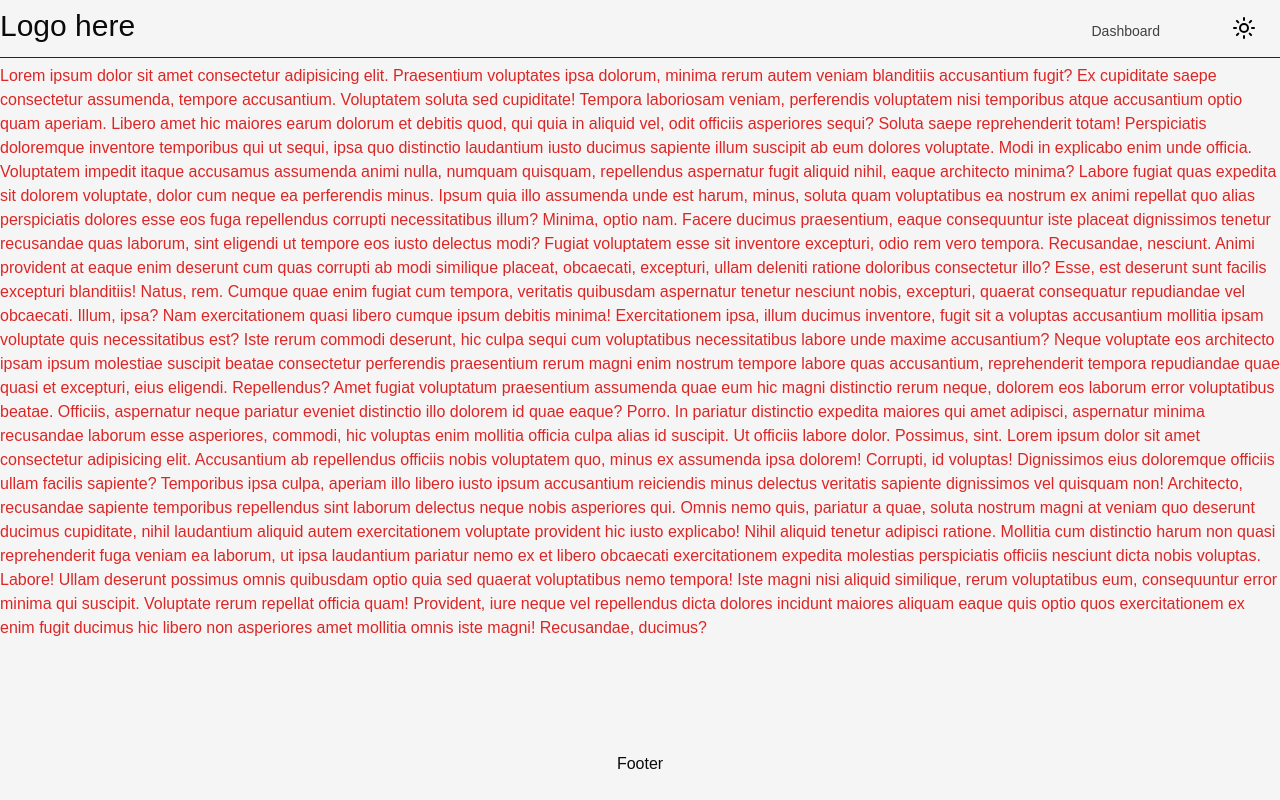
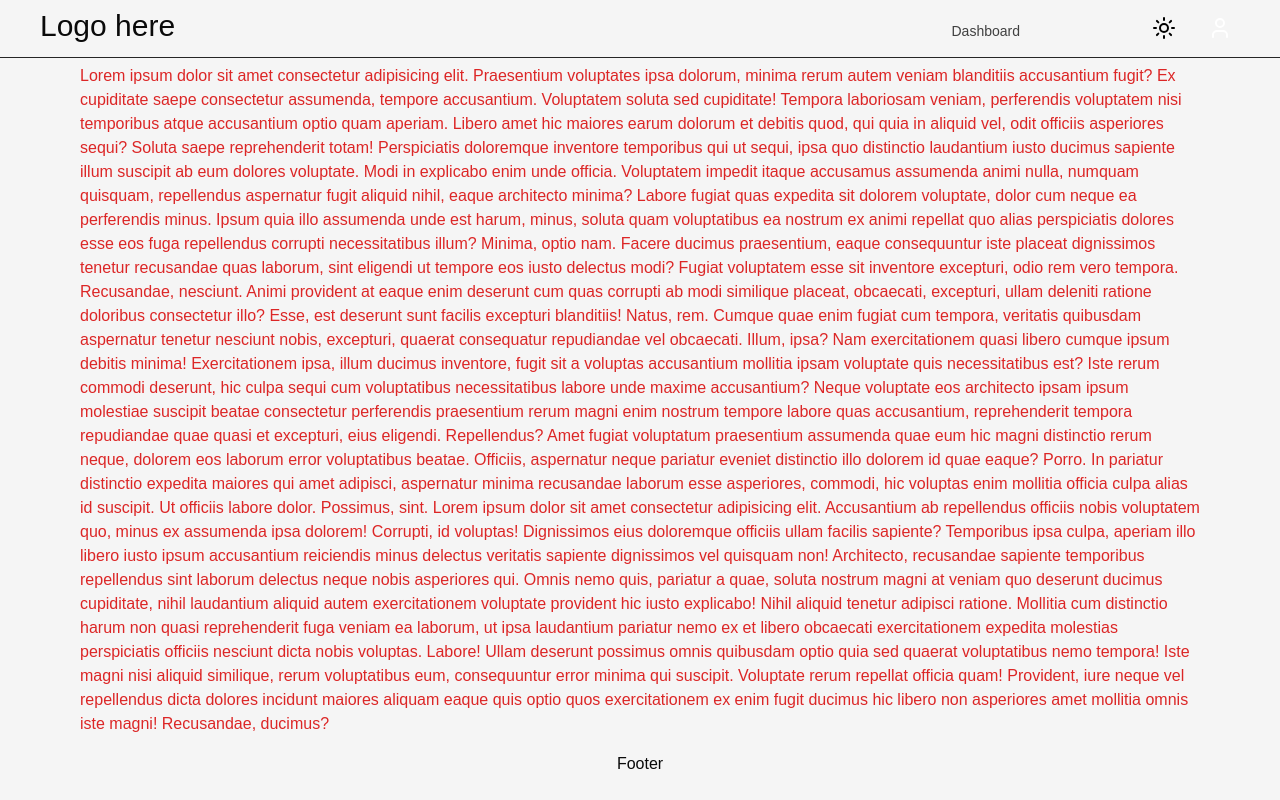
Before and after one commit to Friedrich482/mooncode-monorepo, a React (Vite) app in the folder apps/dashboard/apps/dashboard/: page / in a window 1280 px wide. Built offline with nearby package versions, Linux system fonts and the light colour scheme.

Commit message:
feat: AuthDropDown
extracted the navbar dropdowns in their separated component and added the AuthDropDown

```diff
--- /dev/null
+++ b/apps/dashboard/apps/dashboard/src/components/AuthDropDown.tsx
@@ -0,0 +1,11 @@
+import { Button } from "./ui/button";
+import { User } from "lucide-react";
+
+const AuthDropDown = () => {
+  return (
+    <Button className="flex size-10 flex-shrink-0 items-center justify-center border-none border-transparent bg-transparent p-0 text-white shadow-none hover:bg-accent hover:text-white [&_svg]:size-auto">
+      <User />
+    </Button>
+  );
+};
+export default AuthDropDown;
--- a/apps/dashboard/apps/dashboard/src/components/Header.tsx
+++ b/apps/dashboard/apps/dashboard/src/components/Header.tsx
@@ -1,11 +1,11 @@
 import { Button } from "./ui/button";
-import ToggleThemeSelect from "./ToggleThemeSelect";
+import NavbarDropDowns from "./NavbarDropDowns";
 
 const Header = () => {
   return (
-    <header className="fixed top-0 flex w-dvw gap-3 border-b border-neutral-800 bg-neutral-100 pb-2 pt-2 text-3xl dark:bg-neutral-950">
+    <header className="fixed top-0 flex w-dvw gap-3 border-b border-neutral-800 bg-neutral-100 px-10 pb-2 pt-2 text-3xl dark:bg-neutral-950">
       <div>Logo here</div>
-      <nav className="flex flex-1 justify-end pr-4">
+      <nav className="flex flex-1 justify-end pr-12">
         <ul className="flex flex-1 items-center justify-end gap-4 pr-12">
           <li>
             <Button
@@ -17,8 +17,8 @@ const Header = () => {
             </Button>
           </li>
         </ul>
-        <ToggleThemeSelect />
       </nav>
+      <NavbarDropDowns />
     </header>
   );
 };
--- /dev/null
+++ b/apps/dashboard/apps/dashboard/src/components/NavbarDropDowns.tsx
@@ -0,0 +1,13 @@
+import AuthDropDown from "./AuthDropDown";
+import ToggleThemeDropDown from "./ToggleThemeDropDown";
+
+const NavbarDropDowns = () => {
+  return (
+    <div className="flex gap-4">
+      <ToggleThemeDropDown />
+      <AuthDropDown />
+    </div>
+  );
+};
+
+export default NavbarDropDowns;
--- a/apps/dashboard/apps/dashboard/src/components/ToggleThemeSelect.tsx
+++ b/apps/dashboard/apps/dashboard/src/components/ToggleThemeDropDown.tsx
@@ -9,7 +9,7 @@ import { Button } from "./ui/button";
 import { themeDropDownItems } from "@/utils/constants";
 import { useTheme } from "./themeProvider";
 
-const ToggleThemeSelect = () => {
+const ToggleThemeDropDown = () => {
   const { setTheme, resolvedTheme } = useTheme();
   return (
     <DropdownMenu>
@@ -41,4 +41,4 @@ const ToggleThemeSelect = () => {
   );
 };
 
-export default ToggleThemeSelect;
+export default ToggleThemeDropDown;
--- a/apps/dashboard/apps/dashboard/src/components/dashboard-page/Main.tsx
+++ b/apps/dashboard/apps/dashboard/src/components/dashboard-page/Main.tsx
@@ -1,6 +1,6 @@
 const Main = () => {
   return (
-    <main className="text-red-600">
+    <main className="px-20 text-red-600">
       Lorem ipsum dolor sit amet consectetur adipisicing elit. Praesentium
       voluptates ipsa dolorum, minima rerum autem veniam blanditiis accusantium
       fugit? Ex cupiditate saepe consectetur assumenda, tempore accusantium.
```
